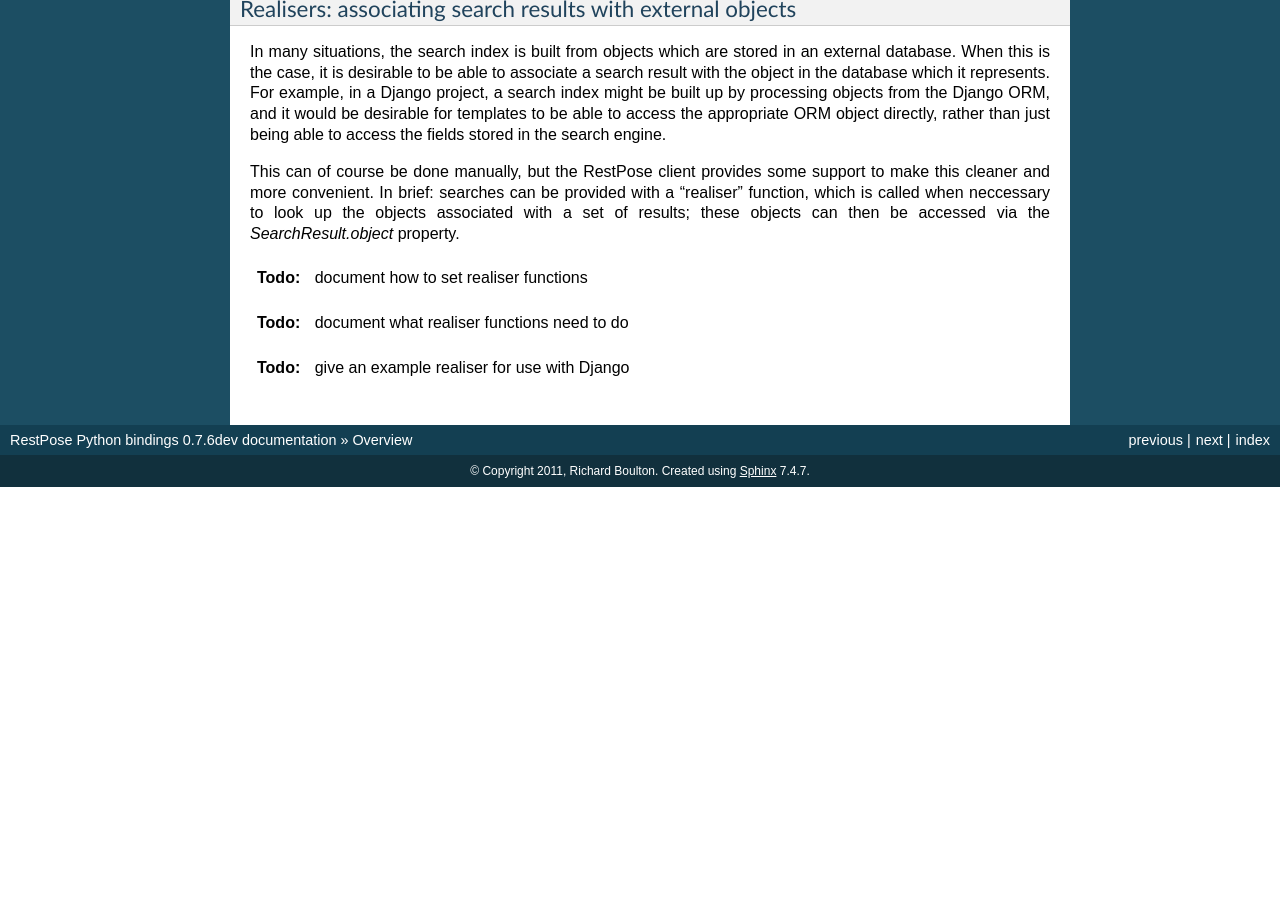
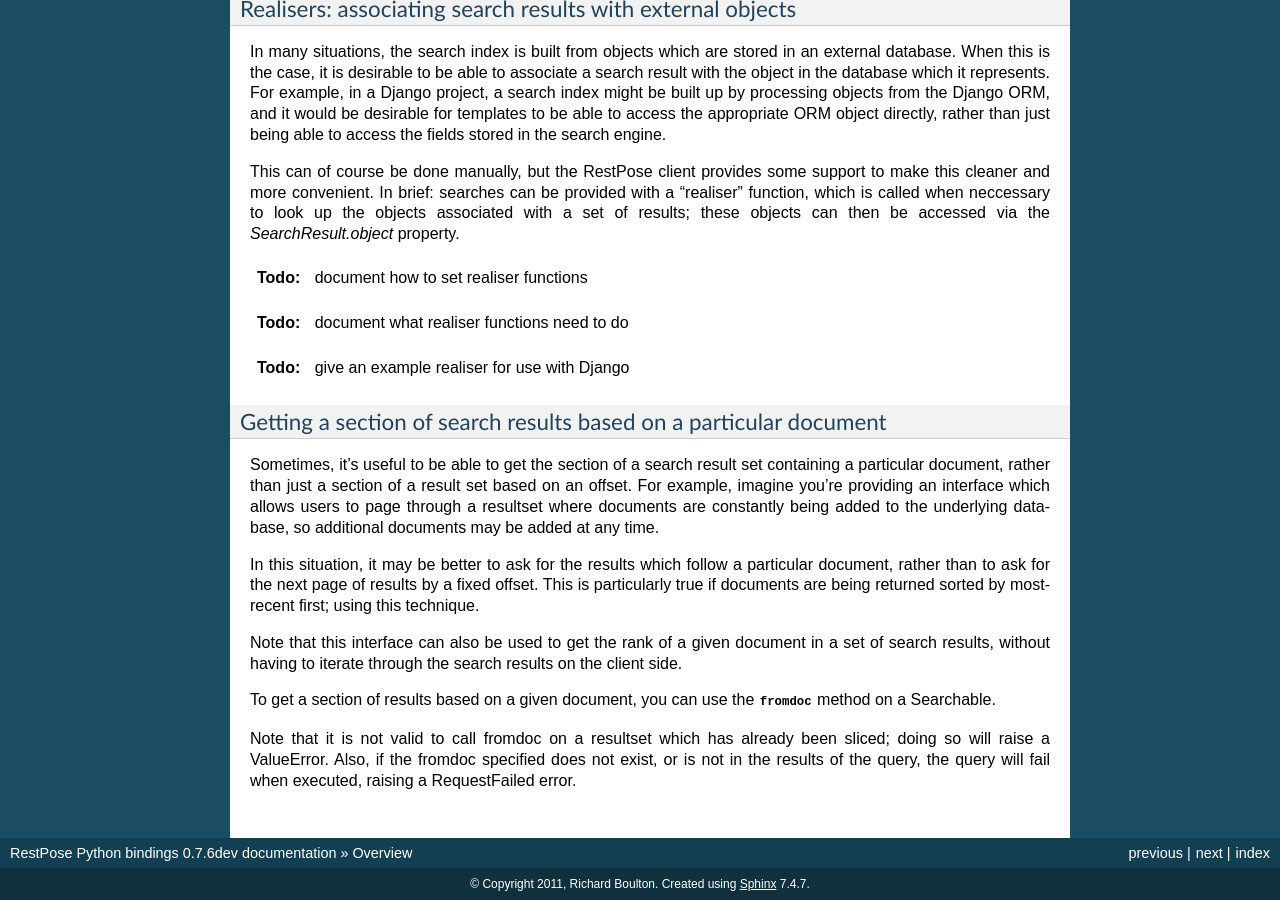
Before and after one commit to restpose/restpose-py, a Sphinx documentation site: the page built from docs/overview.rst, in a window 1280 px wide and 900 px high, scrolled down 11874 px. Built offline with Sphinx 7.4.7, drawn with Linux system fonts in a browser that asks for light colours; before the commit the page ends 12361 px from its top, so only the background shows below that; some of the changed text lies outside the part shown.

Commit message:
Document fromdoc

```diff
--- a/docs/overview.rst
+++ b/docs/overview.rst
@@ -709,3 +709,31 @@ accessed via the `SearchResult.object` property.
 .. todo:: document what realiser functions need to do
 
 .. todo:: give an example realiser for use with Django
+
+
+Getting a section of search results based on a particular document
+~~~~~~~~~~~~~~~~~~~~~~~~~~~~~~~~~~~~~~~~~~~~~~~~~~~~~~~~~~~~~~~~~~
+
+Sometimes, it's useful to be able to get the section of a search result set
+containing a particular document, rather than just a section of a result set
+based on an offset.  For example, imagine you're providing an interface which
+allows users to page through a resultset where documents are constantly being
+added to the underlying database, so additional documents may be added at any
+time.
+
+In this situation, it may be better to ask for the results which follow a
+particular document, rather than to ask for the next page of results by a fixed
+offset.  This is particularly true if documents are being returned sorted by
+most-recent first; using this technique.
+
+Note that this interface can also be used to get the rank of a given document
+in a set of search results, without having to iterate through the search
+results on the client side.
+
+To get a section of results based on a given document, you can use the
+:meth:`fromdoc <restpose.query.Searchable.fromdoc>` method on a Searchable.
+
+Note that it is not valid to call fromdoc on a resultset which has already been
+sliced; doing so will raise a ValueError.  Also, if the fromdoc specified does
+not exist, or is not in the results of the query, the query will fail when
+executed, raising a RequestFailed error.
```
